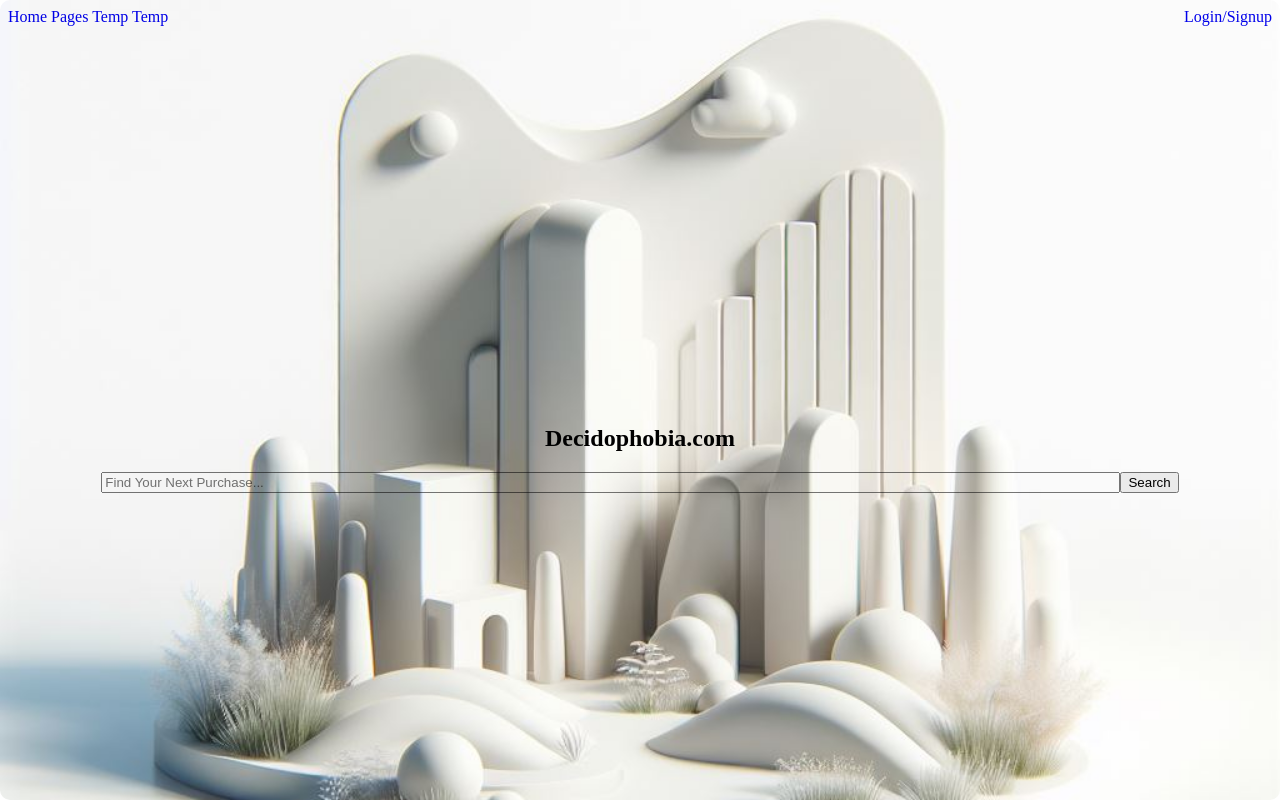
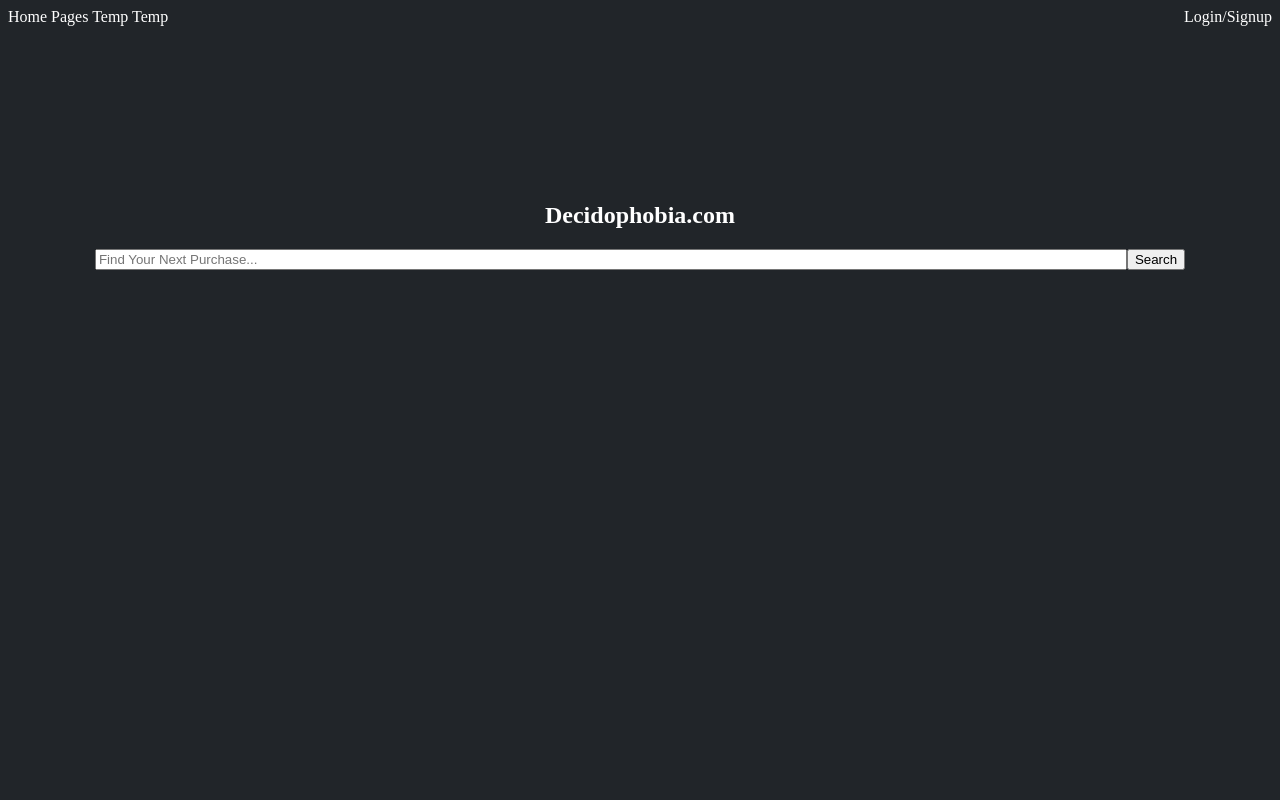
Before and after one commit to cfstar188/Decidophobia.com, a Django app: page / in a window 1280 px wide. Run offline with Django 5.2, Linux system fonts and the light colour scheme.

Commit message:
Fixed css issue with scaleing on homepage

```diff
--- a/decidophobia/decidophobia/urls.py
+++ b/decidophobia/decidophobia/urls.py
@@ -16,9 +16,10 @@ Including another URLconf
 """
 from django.contrib import admin
 from django.urls import path
-from .views import home
+from .views import home, login
 
 urlpatterns = [
     path('admin/', admin.site.urls),
     path('', home),
+    path('login/', login),
 ]
--- a/decidophobia/decidophobia/views.py
+++ b/decidophobia/decidophobia/views.py
@@ -5,3 +5,6 @@ def hello_world(request):
 
 def home(request):
     return render(request, 'home.html')
+
+def login(request):
+    return render(request, 'login.html')
--- a/decidophobia/static/home.css
+++ b/decidophobia/static/homepage.css
@@ -1,13 +1,35 @@
 .hero-section {
     /* background-color: rgb(244, 243, 242); */
-    height: 90vh;
+    /* height: 90vh; */
     size: 100%;
+}
+
+body {
+    background-color: #212529;
+    color: #fff;
+}
+
+nav a {
+    color: #fff;
+    text-decoration: underline;
+}
+
+.divcent {
+    display: flex;
+    justify-content: center;
+    align-items: center;
+    height: 50vh; /* Set the height of the body to the full viewport height */
+    width: 100%;
+    margin: 0;
+    padding: 0;
 }
 
 .search-container {
     display: flex;
     align-items: center;
     justify-content: center;
+    /* height: 100vh; */
+    width: 100vw;
 }
 .search-main {
     width: 80%;
--- a/decidophobia/templates/home.html
+++ b/decidophobia/templates/home.html
@@ -4,7 +4,7 @@
     <meta charset="UTF-8">
     <meta name="viewport" content="width=device-width, initial-scale=1.0">
     {% load static %}
-    <link rel="stylesheet" type="text/css" href="{% static 'home.css' %}">
+    <link rel="stylesheet" type="text/css" href="{% static 'homepage.css' %}">
     <title>Decidophobia.com</title>
 </head>
 <body>
@@ -16,16 +16,19 @@
             <a href="#" style="text-decoration: none;">Temp</a>
         </div>
         <div style="margin-left: auto;">
-            <a href="#" style="text-decoration: none;">Login/Signup</a>
+            <a href="/login" style="text-decoration: none;">Login/Signup</a>
         </div>
     </nav>
+    <div class="divcent">
         <section class="hero-section">
-        <h1 style="text-align: center; padding-top: 30%;">Decidophobia.com</h1>
+            <h1 style="text-align: center;">Decidophobia.com</h1>
             <div class="search-container">
                 <input class="search-main" type="text" placeholder="Find Your Next Purchase...">
                 <button>Search</button>
             </div>
-        <img src="{% static 'pageimg2.jpeg' %}" class="imgmain">
+            <!-- <img src="{% static 'pageimg2.jpeg' %}" class="imgmain"> -->
         </section>
+    </div>
+
 </body>
 </html>
```
Also changed, not shown: decidophobia/templates/login.html (added, +18 -0 lines). Lines whose indentation alone changed are shown as unchanged.
